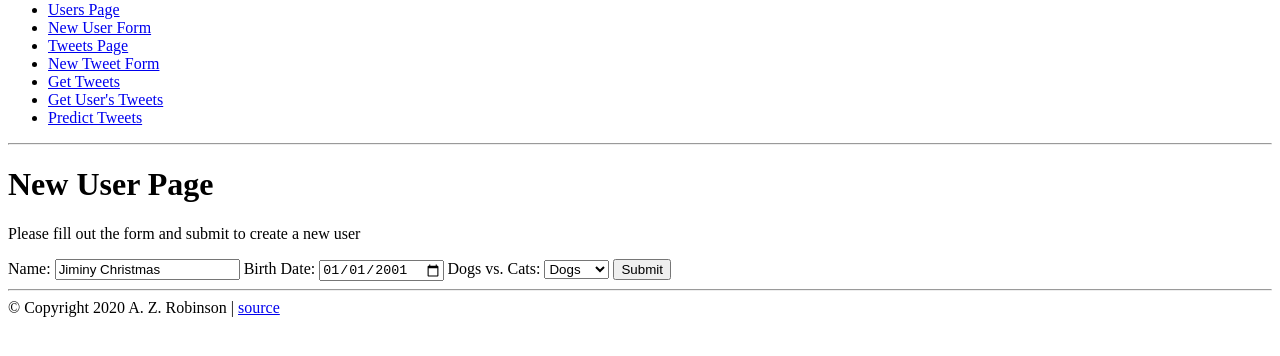
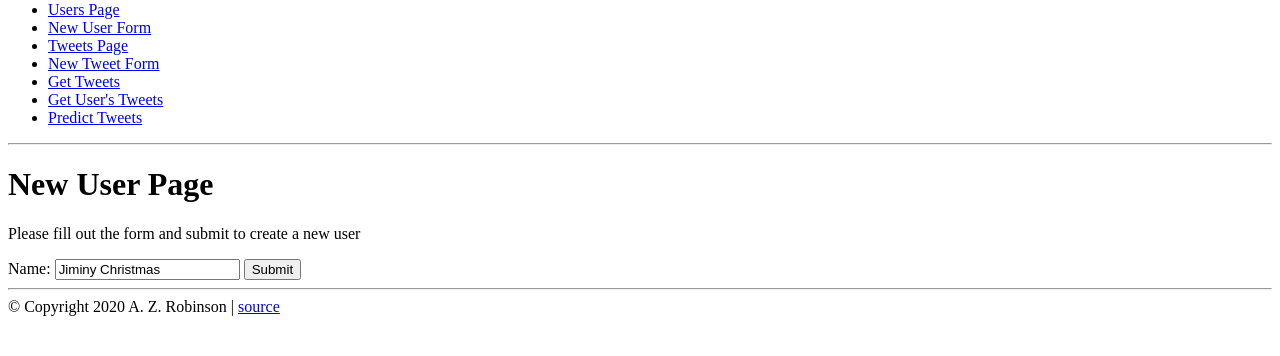
Before and after one commit to austiezr/DS-12-Web-App, a Flask app: page /users/new in a window 1280 px wide. Shown: the part 79-435 px from the top of the page. Run offline with Flask 2, Linux system fonts and the light colour scheme; some libraries are stand-ins or nearby versions.

Commit message:
fixing tweet length handling

```diff
--- a/web_app/models.py
+++ b/web_app/models.py
@@ -29,7 +29,7 @@ class User(db.Model):
 class Tweet(db.Model):
     id = db.Column(db.BigInteger, primary_key=True)
     timestamp = db.Column(db.TIMESTAMP, index=True, default=datetime.utcnow)
-    content = db.Column(db.Unicode(280))
+    content = db.Column(db.Unicode(300))
     user_id = db.Column(db.BigInteger, db.ForeignKey('user.id'), nullable=False)
     user = db.relationship('User', backref=db.backref('tweets', lazy=True))
     embeddings = db.Column(db.PickleType, nullable=False)
--- a/web_app/routes/user_routes.py
+++ b/web_app/routes/user_routes.py
@@ -32,9 +32,7 @@ def new_user():
 @user_routes.route('/users/create', methods=['POST'])
 def create_user():
     print('FORM DATA:', dict(request.form))
-    created_user = User(name=request.form['name'],
-                        birthdate=request.form['birthdate'],
-                        dogs_cats=request.form['dog_or_cat'])
+    created_user = User(name=request.form['name'])
     db.session.add(created_user)
     db.session.commit()
     flash(f"User '{created_user.name}' created successfully!", "success")
--- a/web_app/templates/new_user.html
+++ b/web_app/templates/new_user.html
@@ -13,17 +13,6 @@
         <label>Name:</label>
         <input type="text" name="name" placeholder="Jiminy Christmas" value="Jiminy Christmas">
 
-        <label>Birth Date:</label>
-        <input type="date" name="birthdate" placeholder="2001-01-01" value="2001-01-01">
-
-        <label>Dogs vs. Cats:</label>
-        <select name="dog_or_cat">
-            <option value="Dogs">Dogs</option>
-            <option value="Cats">Cats</option>
-            <option value="Both">Both</option>
-            <option value="Neither">Neither</option>
-        </select>
-
         <button>Submit</button>
     </form>
 {% endblock %}
```
